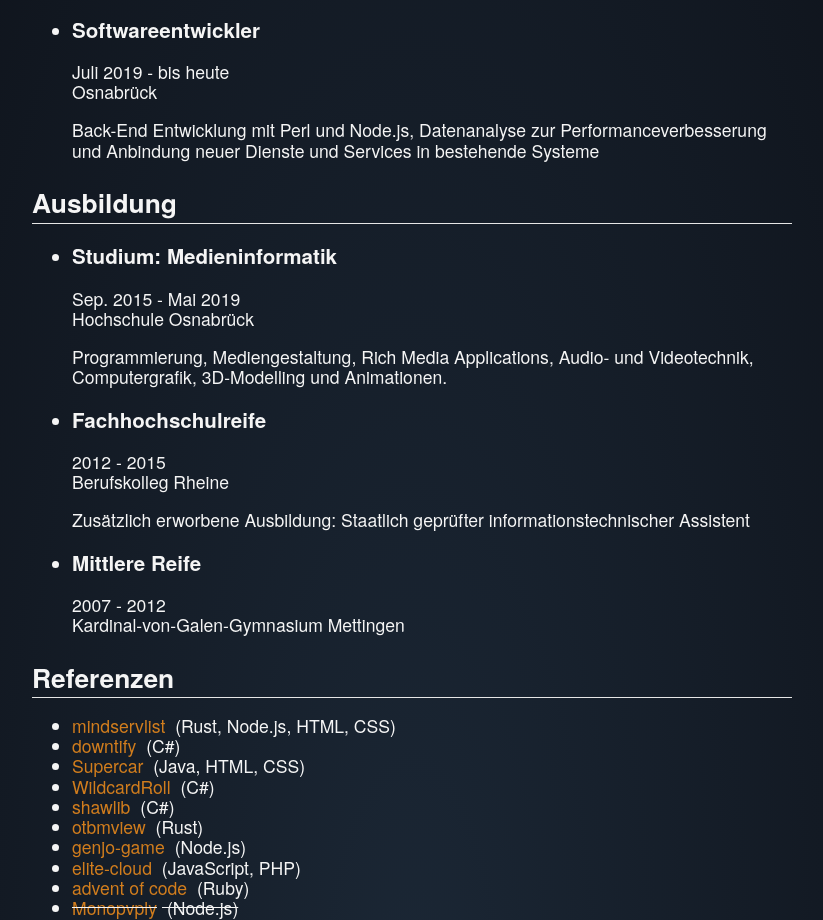
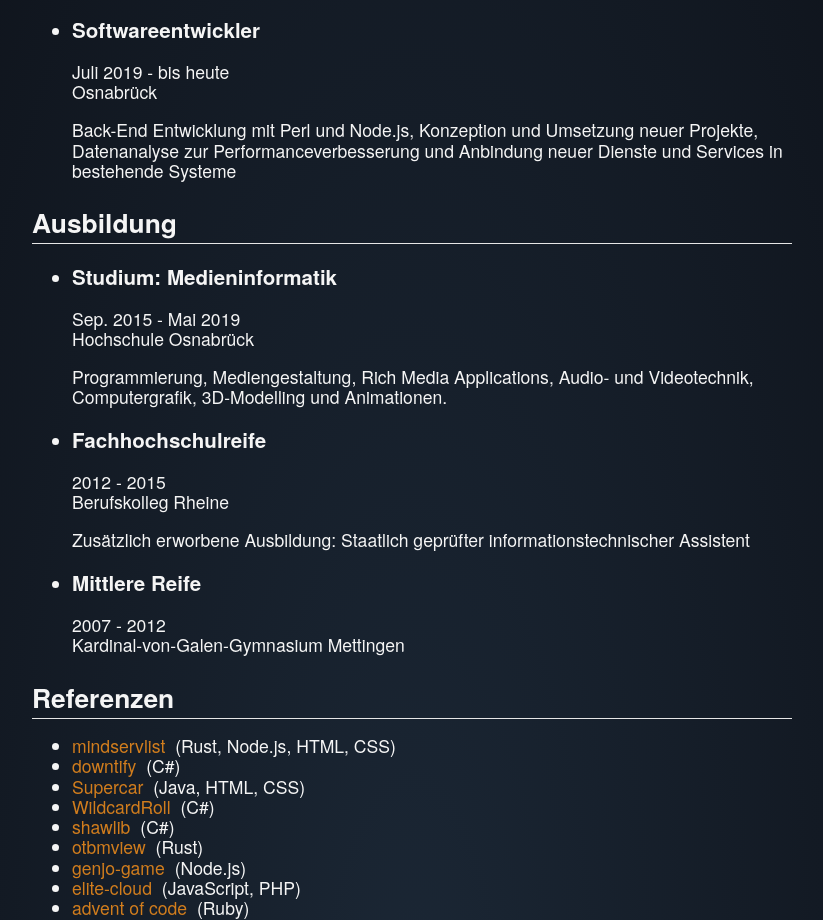
Before and after one commit to Shawak/shawak.github.io, a plain HTML site: page index.html in a window 1280 px wide. Shown: the part 831-1751 px from the top of the page, without its empty margins (228-1051 px from the left). Drawn offline with Linux system fonts and the light colour scheme.

Commit message:
Update index.html

```diff
--- a/index.html
+++ b/index.html
@@ -69,7 +69,7 @@ ___
   Juli 2019 - bis heute
   Osnabrück
 
-  Back-End Entwicklung mit Perl und Node.js, Datenanalyse zur Performanceverbesserung und Anbindung neuer Dienste und Services in bestehende Systeme
+  Back-End Entwicklung mit Perl und Node.js, Konzeption und Umsetzung neuer Projekte, Datenanalyse zur Performanceverbesserung und Anbindung neuer Dienste und Services in bestehende Systeme
 
 ## Ausbildung
 ___
```
